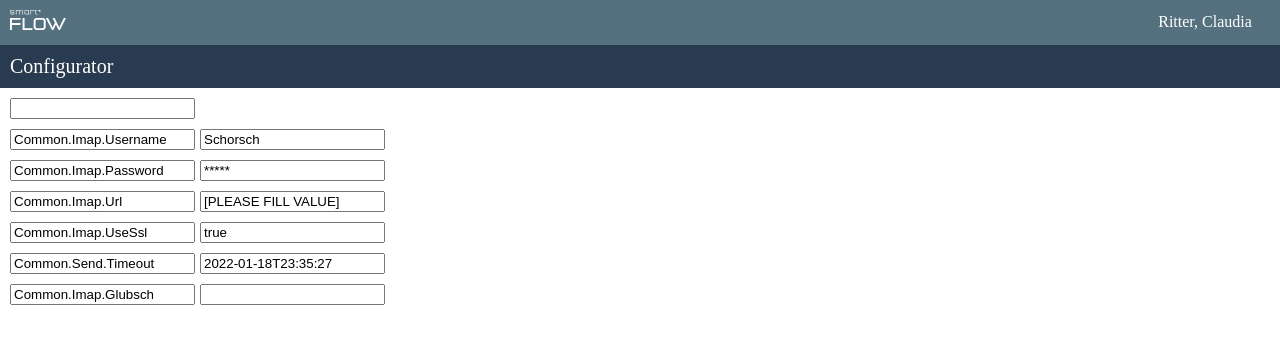
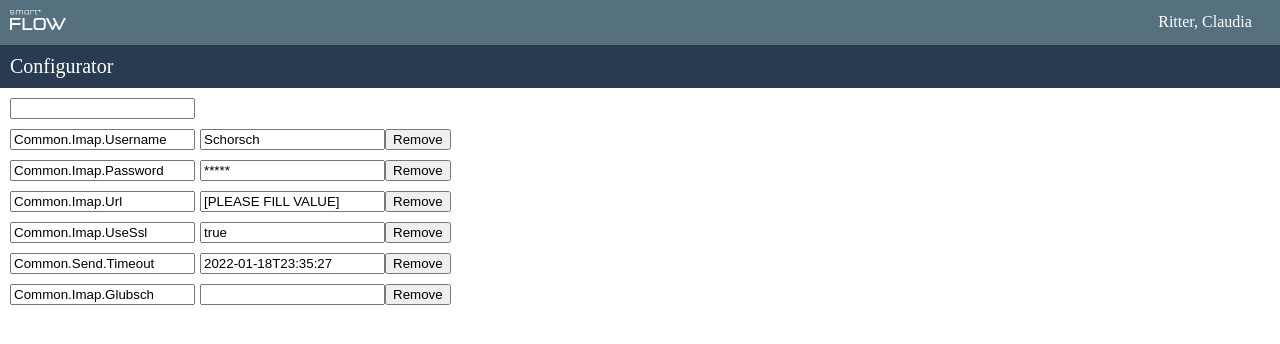
Before and after one commit to deBabbbe/vue_configurator, a Vue app: page / in a window 1280 px wide. Shown: the top 344 px of the page. Built offline with nearby package versions, Linux system fonts and the light colour scheme.

Commit message:
Entries can be removed

```diff
--- a/src/components/ConfigEntryList.vue
+++ b/src/components/ConfigEntryList.vue
@@ -2,16 +2,20 @@
   <div v-for="entry in currentConfigEntries" style="margin: 0 0 10px 10px">
     <input v-model="entry.key" style="margin-right: 5px" />
     <input v-model="entry.value" />
+    <button @click="removeEntry(entry)">Remove</button>
   </div>
 </template>
 
 <script lang="ts" setup>
 import type { IConfigurationEntry } from "@/data/configurationEntries";
-import { computed, ref } from "vue";
+import { computed } from "vue";
 
 const props = defineProps<{
   configEntries: IConfigurationEntry[];
 }>();
 
 const currentConfigEntries = computed(() => props.configEntries);
+const removeEntry = (entry: IConfigurationEntry) => {
+  props.configEntries.splice(props.configEntries.indexOf(entry), 1);
+};
 </script>
```
